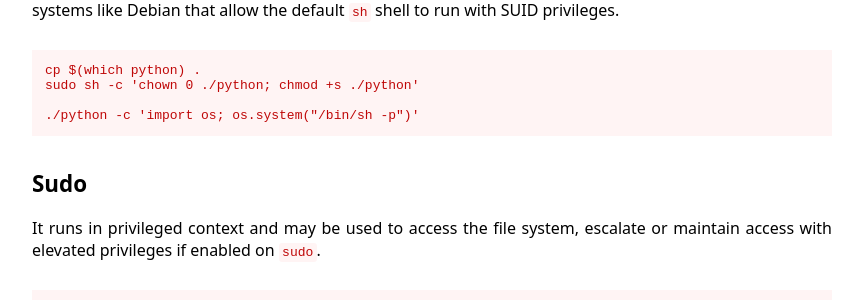
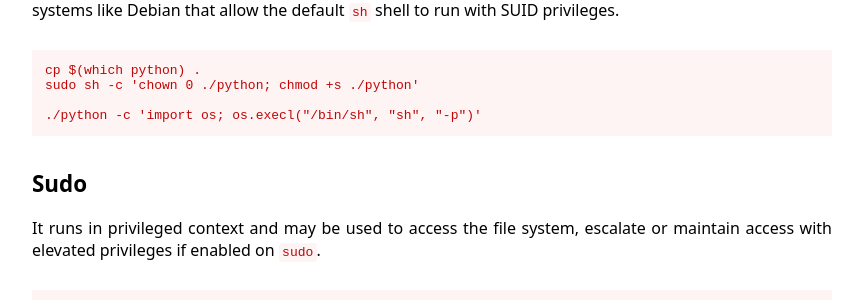
Before and after one commit to GTFOBins/GTFOBins.github.io, a Jekyll site: the page built from _gtfobins/python.md, in a window 1280 px wide and 900 px high, scrolled down 1805 px. Shown: the part 254-554 px from the top of the window, without its empty margins (208-1071 px from the left). Built offline with Jekyll 4.4.1, drawn with Linux system fonts in a browser that asks for light colours.

Commit message:
Fix python SUID

```diff
--- a/_gtfobins/python.md
+++ b/_gtfobins/python.md
@@ -44,7 +44,7 @@ functions:
   library-load:
     - code: python -c 'from ctypes import cdll; cdll.LoadLibrary("lib.so")'
   suid:
-    - code: ./python -c 'import os; os.system("/bin/sh -p")'
+    - code: ./python -c 'import os; os.execl("/bin/sh", "sh", "-p")'
   sudo:
     - code: sudo python -c 'import os; os.system("/bin/sh")'
   capabilities:
```
